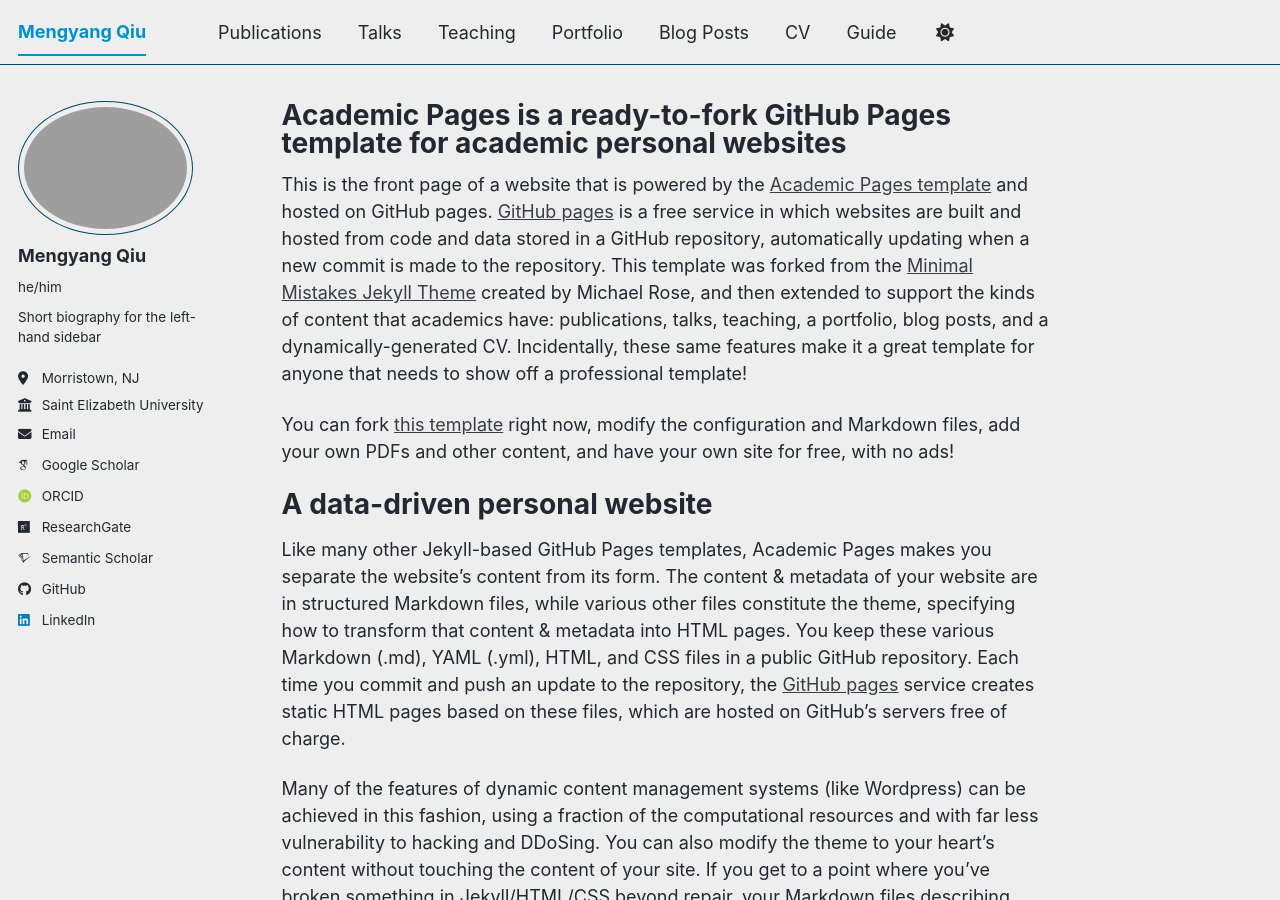
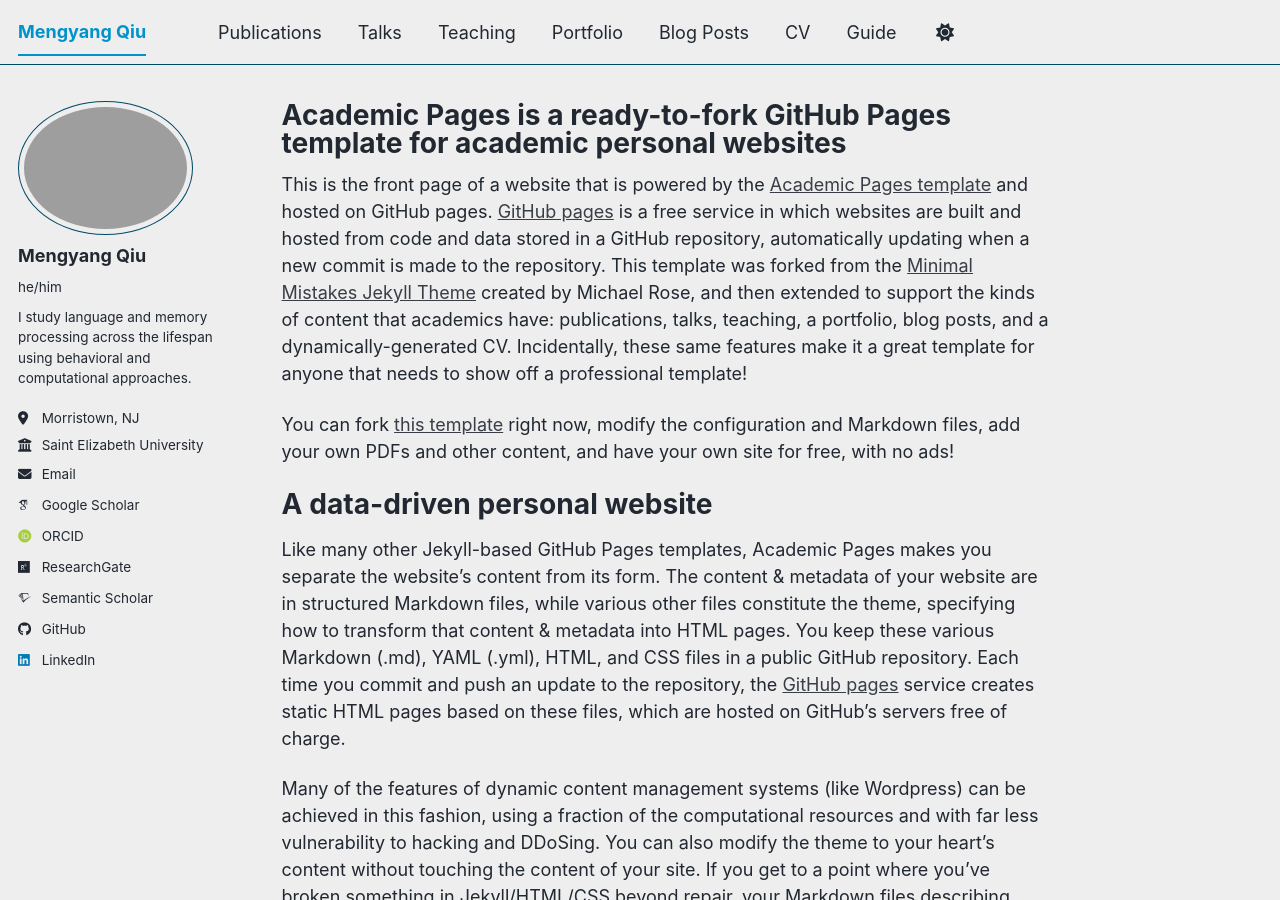
Before and after one commit to mengyangq/academicpages, a Jekyll site: the page built from _pages/about.md, in a window 1280 px wide and 900 px high. Built offline with Jekyll 4.4.1, drawn with Linux system fonts in a browser that asks for light colours; some web fonts are replaced; a script bundle is joined from its source files by our own code; library files that are not in the unit come from our copies.

Commit message:
Update _config.yml

```diff
--- a/_config.yml
+++ b/_config.yml
@@ -26,7 +26,7 @@
   avatar           : "mengyang.png"
   name             : "Mengyang Qiu"
   pronouns         : "he/him"
-  bio              : "Short biography for the left-hand sidebar"
+  bio              : "I study language and memory processing across the lifespan using behavioral and computational approaches."
   location         : "Morristown, NJ"
   employer         : "Saint Elizabeth University"
   uri              : # URL
```
